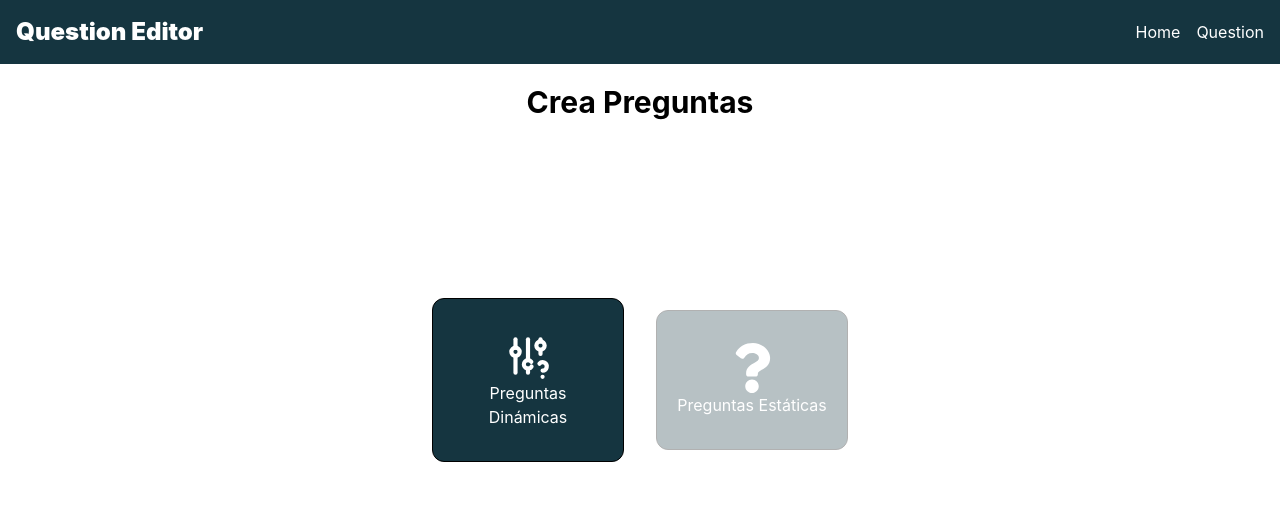
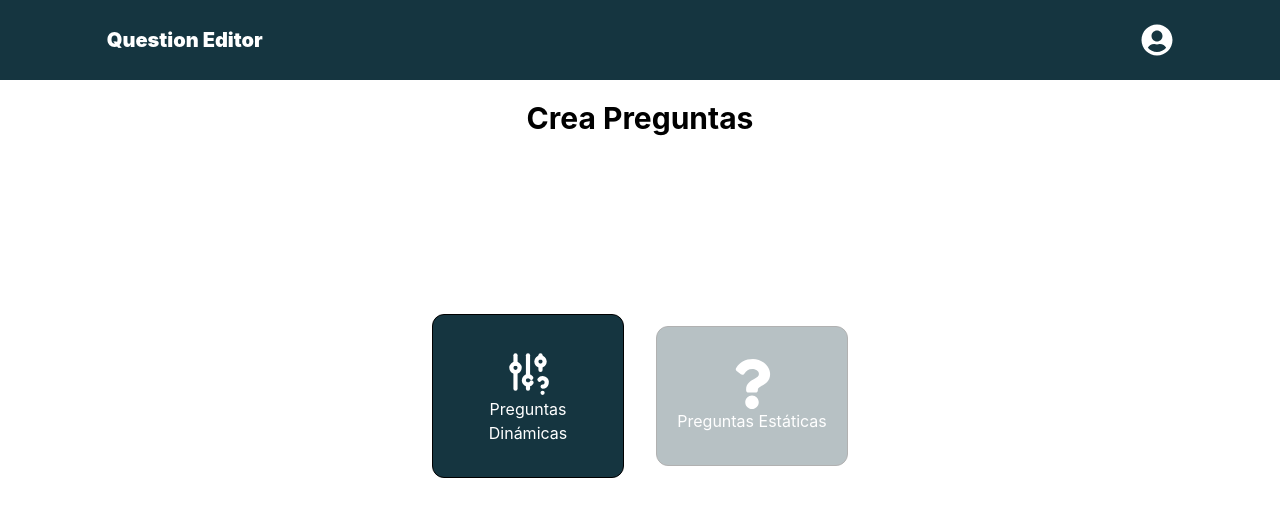
Before and after one commit to sae0-3/bit-a-bit, a React (Vite) app in the folder frontend/: page / in a window 1280 px wide. Shown: the top 516 px of the page. Built offline with nearby package versions, Linux system fonts and the light colour scheme.

Commit message:
reactor(frontend): mejorar al componente Header

```diff
--- a/frontend/src/components/Header.tsx
+++ b/frontend/src/components/Header.tsx
@@ -1,15 +1,18 @@
-import { LuMenu } from 'react-icons/lu'
+import { Link } from '@tanstack/react-router'
+import { FaUserCircle } from 'react-icons/fa'
 
 export const Header = () => {
   return (
-    <header className="bg-primary-dark text-white p-4 flex justify-between items-center">
-      <h1 className="font-black text-2xl">Question Editor</h1>
+    <header className="h-[10vh] bg-primary-dark">
+      <div className="h-full w-10/12 mx-auto text-white flex justify-between items-center">
+        <Link to="/" className="font-black text-xl">
+          Question Editor
+        </Link>
 
-      <LuMenu className='md:hidden text-3xl' />
-      <ul className="hidden md:flex space-x-4">
-        <li><a href="/">Home</a></li>
-        <li><a href="/question">Question</a></li>
-      </ul>
+        <Link to="/" disabled >
+          <FaUserCircle size={32} />
+        </Link>
+      </div>
     </header>
   )
 }
```
